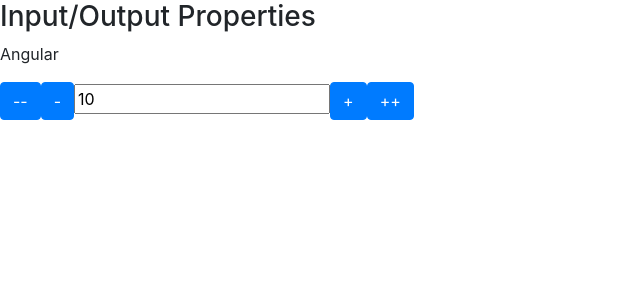
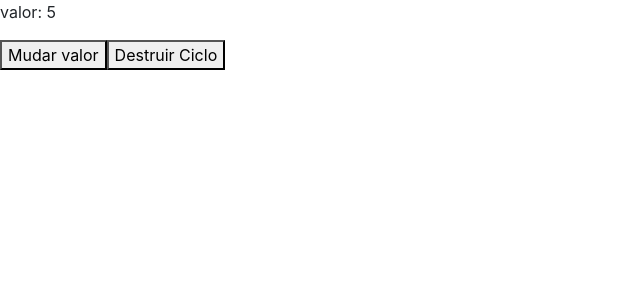
Before and after one commit to Leandro1441/data-binding, an Angular app: page / in a window 1280 px wide. Shown: the top 300 px of the page, without its empty margins (0-640 px from the left). Built offline with nearby package versions, Linux system fonts and the light colour scheme.

Commit message:
Ciclo de vida do Componente

```diff
--- a/src/app/app.component.html
+++ b/src/app/app.component.html
@@ -1,3 +1,4 @@
-<app-data-binding>
-
-</app-data-binding>
+<!--<app-data-binding></app-data-binding>-->
+<app-ciclo [valorInicial]="valor" *ngIf="!deletarCiclo"></app-ciclo>
+<button (click)="mudarValor()">Mudar valor</button>
+<button (click)="destruirCiclo()">Destruir Ciclo</button>
--- a/src/app/app.component.ts
+++ b/src/app/app.component.ts
@@ -6,5 +6,13 @@
   styleUrls: ['./app.component.scss']
 })
 export class AppComponent {
-  title = 'data-binding';
+ valor:number=5;
+ deletarCiclo:boolean =false;
+
+ mudarValor(){
+    this.valor++;
+ }
+ destruirCiclo(){
+   this.deletarCiclo=true;
+ }
 }
--- a/src/app/app.module.ts
+++ b/src/app/app.module.ts
@@ -6,6 +6,7 @@
 import { DataBindingComponent } from './data-binding/data-binding.component';
 import { InputPropertyComponent } from './input-property/input-property.component';
 import { OutputPropertyComponent } from './output-property/output-property.component';
+import { CicloComponent } from './ciclo/ciclo.component';
 
 
 @NgModule({
@@ -13,7 +14,8 @@
     AppComponent,
     DataBindingComponent,
     InputPropertyComponent,
-    OutputPropertyComponent
+    OutputPropertyComponent,
+    CicloComponent
   ],
   imports: [
     BrowserModule,
--- /dev/null
+++ b/src/app/ciclo/ciclo.component.html
@@ -0,0 +1 @@
+<p>valor: {{valorInicial}}</p>
--- /dev/null
+++ b/src/app/ciclo/ciclo.component.ts
@@ -0,0 +1,55 @@
+import { Component,
+          OnInit,
+          OnChanges,
+          DoCheck,
+          AfterContentInit,
+          AfterContentChecked,
+          AfterViewInit,
+          AfterViewChecked,
+          OnDestroy,
+          Input} from '@angular/core';
+
+@Component({
+  selector: 'app-ciclo',
+  templateUrl: './ciclo.component.html',
+  styleUrls: ['./ciclo.component.scss']
+})
+export class CicloComponent implements OnInit,OnChanges,DoCheck,AfterContentInit,
+AfterContentChecked,AfterViewInit,AfterViewChecked,OnDestroy {
+
+ @Input()valorInicial: number=10;
+
+  constructor() {
+    this.log('constructor');
+
+  }
+  ngOnChanges(){
+    this.log('ngOnChanges');
+  }
+  ngOnInit() {
+    this.log('ngOnInit');
+  }
+  ngDoCheck(){
+    this.log('ngDoCheck');
+  }
+  ngAfterContentInit(){
+    this.log('ngAfterContentInit');
+  }
+  ngAfterContentChecked(){
+    this.log('ngAfterContentChecked');
+  }
+  ngAfterViewInit(){
+    this.log("ngAfterViewInit")
+  }
+  ngAfterViewChecked(){
+    this.log("ngAfterViewChecked")
+  }
+  ngOnDestroy(){
+    this.log('ngOnDestroy')
+  }
+
+  private log(hook:string){
+    console.log(hook);
+  }
+
+}
```
Also changed, not shown: src/app/ciclo/ciclo.component.scss (added), 1 other file (tests, documents, lock files or other folders).
